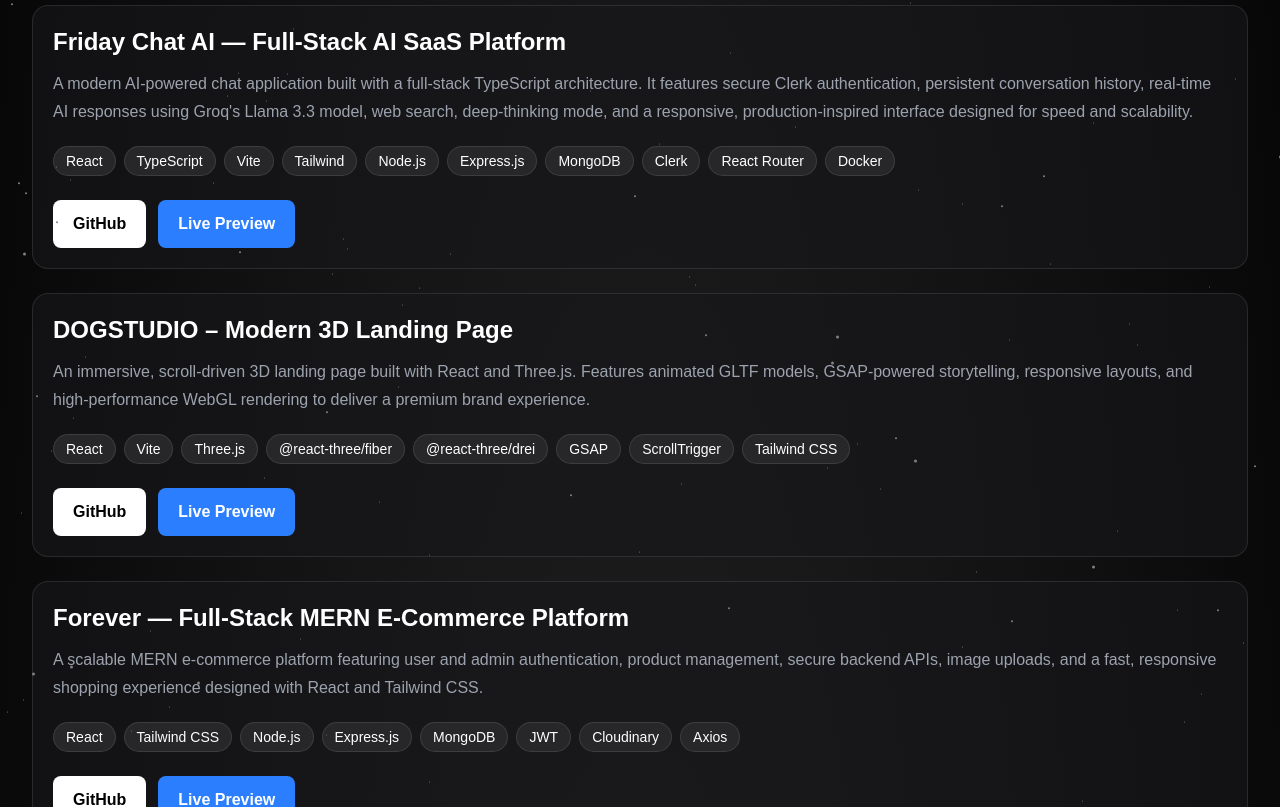
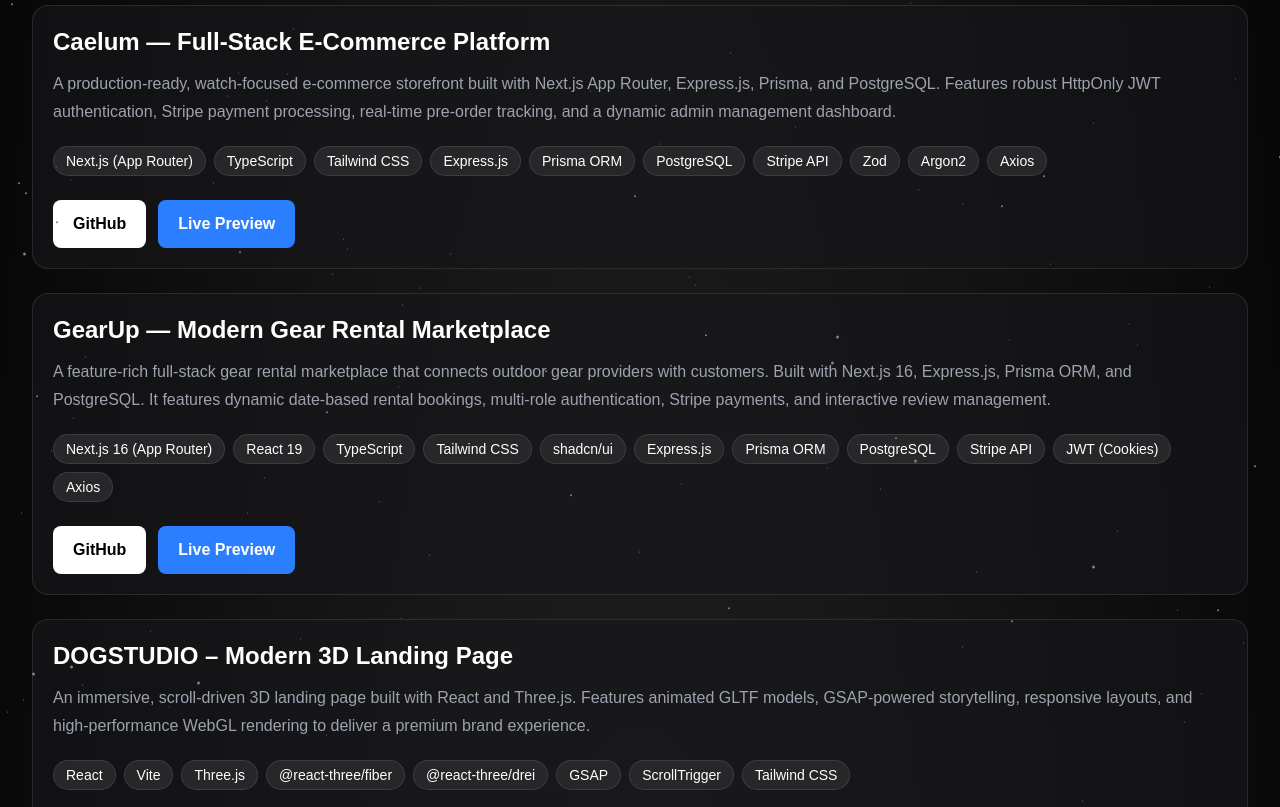
Before and after one commit to Ri-Reyan/reyan, a React (Vite) app: page / in a window 1280 px wide. Shown: the part 2073-2880 px from the top of the page. Built offline with nearby package versions, Linux system fonts and the light colour scheme.

Commit message:
Update project details and remove deprecated entry

```diff
--- a/src/assets/stack_assets/doc_assests.ts
+++ b/src/assets/stack_assets/doc_assests.ts
@@ -108,34 +108,62 @@
 export const projects: IprojectType[] = [
   {
     id: 1,
-    title: "Friday Chat AI — Full-Stack AI SaaS Platform",
+    title: "Caelum — Full-Stack E-Commerce Platform",
     description:
-      "A modern AI-powered chat application built with a full-stack TypeScript architecture. It features secure Clerk authentication, persistent conversation history, real-time AI responses using Groq's Llama 3.3 model, web search, deep-thinking mode, and a responsive, production-inspired interface designed for speed and scalability.",
+      "A production-ready, watch-focused e-commerce storefront built with Next.js App Router, Express.js, Prisma, and PostgreSQL. Features robust HttpOnly JWT authentication, Stripe payment processing, real-time pre-order tracking, and a dynamic admin management dashboard.",
     techStack: [
-      "React",
+      "Next.js (App Router)",
       "TypeScript",
-      "Vite",
-      "Tailwind",
-      "Node.js",
+      "Tailwind CSS",
       "Express.js",
-      "MongoDB",
-      "Clerk",
-      "React Router",
-      "Docker",
+      "Prisma ORM",
+      "PostgreSQL",
+      "Stripe API",
+      "Zod",
+      "Argon2",
+      "Axios",
     ],
     feauters: [
-      "AI Chat with Groq Llama 3.3",
-      "Secure Clerk Authentication",
-      "Conversation History",
-      "Deep Thinking Mode",
-      "Real-Time Web Search",
-      "Responsive UI",
-      "REST API",
-      "Rate Limiting",
-      "MongoDB Persistence",
+      "Modular Full-Stack Architecture using Next.js 13+ App Router and RESTful Express API",
+      "Dual-Token JWT Authentication with secure HttpOnly Cookies and Argon2 password hashing",
+      "Role-Based Access Control (RBAC) supporting separate Customer and Admin Dashboards",
+      "Dynamic Pre-Order Management with real-time order status tracking and estimated delivery dates",
+      "Secure payment processing integration via Stripe API",
+      "Type-safe API validation using Zod schemas and centralized error handling middleware",
+      "Optimized production setup with Vercel Rewrite Proxying to bypass cross-site cookie restrictions",
     ],
-    link: "https://carma-car-client.vercel.app/",
-    github: "https://github.com/Ri-Reyan/CarmaCar_Client",
+    link: "https://caelum-client-five.vercel.app",
+    github: "https://github.com/Ri-Reyan/Caelum_client",
+  },
+  {
+    id: 2,
+    title: "GearUp — Modern Gear Rental Marketplace",
+    description:
+      "A feature-rich full-stack gear rental marketplace that connects outdoor gear providers with customers. Built with Next.js 16, Express.js, Prisma ORM, and PostgreSQL. It features dynamic date-based rental bookings, multi-role authentication, Stripe payments, and interactive review management.",
+    techStack: [
+      "Next.js 16 (App Router)",
+      "React 19",
+      "TypeScript",
+      "Tailwind CSS",
+      "shadcn/ui",
+      "Express.js",
+      "Prisma ORM",
+      "PostgreSQL",
+      "Stripe API",
+      "JWT (Cookies)",
+      "Axios",
+    ],
+    feauters: [
+      "Multi-Role System (Customer, Gear Provider, and Platform Admin dashboards)",
+      "Interactive Gear Discovery with category filtering, detailed views, and review submission",
+      "Date-based booking workflow for rental scheduling and availability calculation",
+      "Stripe payment integration with payment intent creation and automated confirmation",
+      "Provider Inventory Portal to list, update, and manage rental orders and gear stock",
+      "Admin Control Panel for complete oversight of users, gear listings, and system-wide orders",
+      "Cookie-based JWT Authentication with separate access/refresh token lifetime cycles",
+    ],
+    link: "https://github.com/Ri-Reyan/GearUp_Client",
+    github: "https://github.com/Ri-Reyan/GearUp_Client",
   },
   {
     id: 3,
@@ -156,24 +184,6 @@
     github:
       "https://github.com/Ri-Reyan/DOG_STUDIO----A-modern-3d-landing-web-page-using-three-JS",
   },
-  {
-    id: 3,
-    title: "Forever — Full-Stack MERN E-Commerce Platform",
-    description:
-      "A scalable MERN e-commerce platform featuring user and admin authentication, product management, secure backend APIs, image uploads, and a fast, responsive shopping experience designed with React and Tailwind CSS.",
-    techStack: [
-      "React",
-      "Tailwind CSS",
-      "Node.js",
-      "Express.js",
-      "MongoDB",
-      "JWT",
-      "Cloudinary",
-      "Axios",
-    ],
-    link: "https://e-commerce-forever-client-gamma.vercel.app/",
-    github: "https://github.com/Ri-Reyan/e-commerce-forever-client",
-  },
 ];
 
 export const certificate: ICertificate[] = [
```
